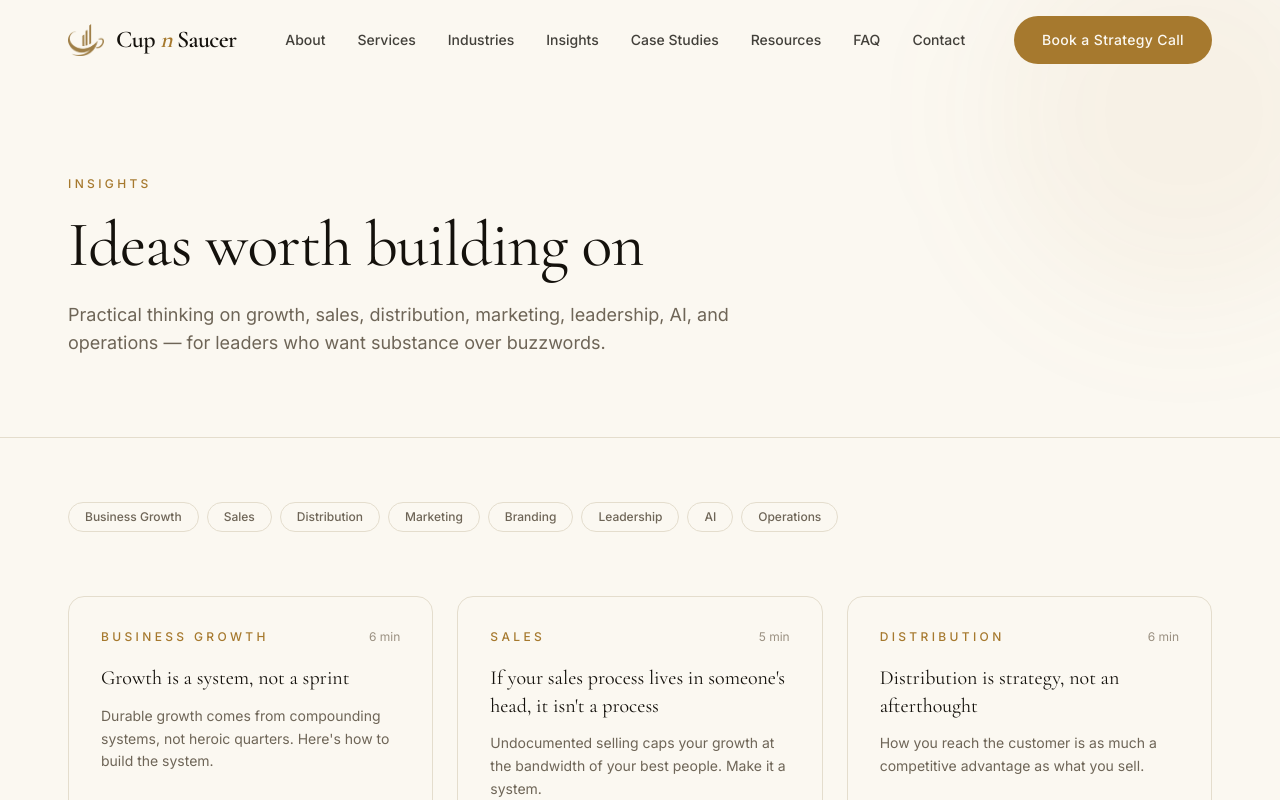
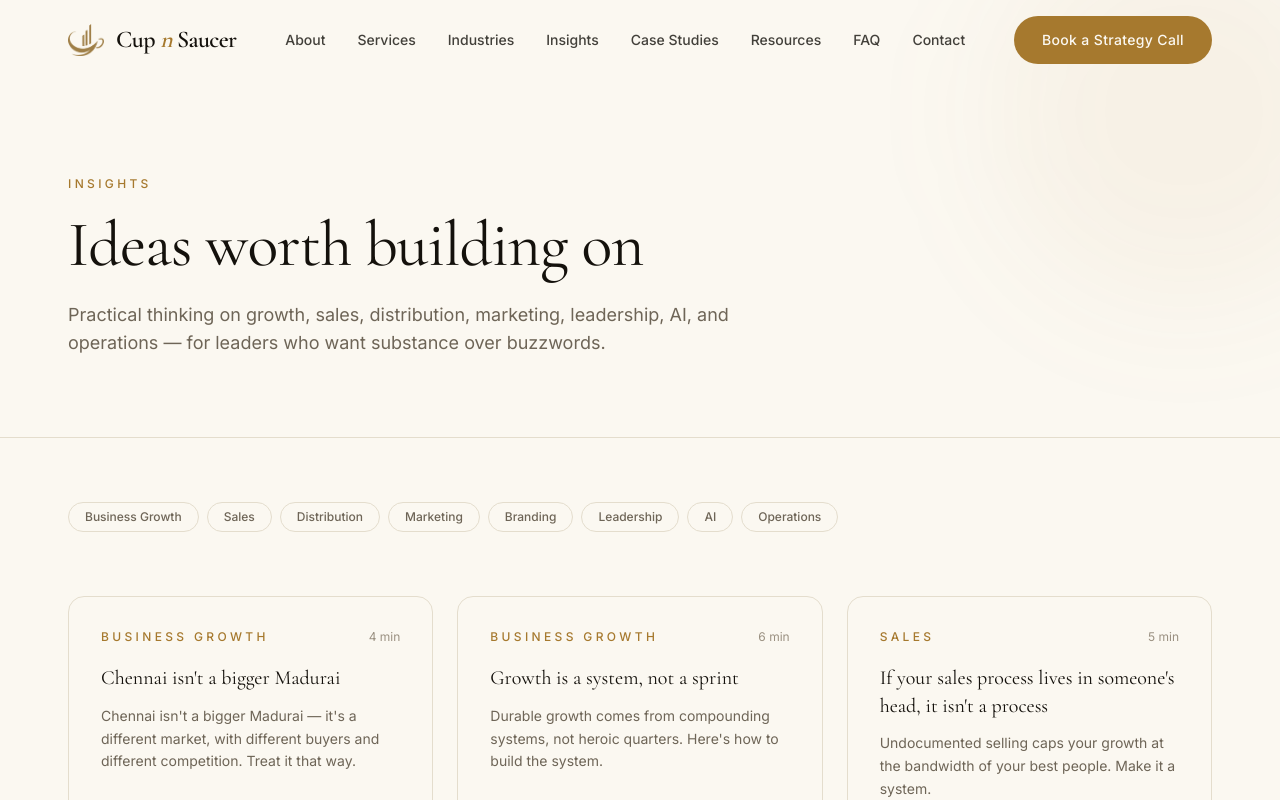
Before and after one commit to madhumitaganeshkumar123-ship-it/cupnsaucer, a Next.js app: page /insights in a window 1280 px wide. Shown: the top 800 px of the page. Built offline with nearby package versions, Linux system fonts and the light colour scheme.

Commit message:
Add Chennai expansion insight article

```diff
--- a/src/data/content.ts
+++ b/src/data/content.ts
@@ -281,6 +281,8 @@ export type Insight = {
   readMinutes: number;
   date: string;
   body: string[];
+  image?: string;
+  scrollReveal?: boolean;
 };
 
 export const insightCategories = [
@@ -295,6 +297,22 @@ export const insightCategories = [
 ];
 
 export const insights: Insight[] = [
+  {
+    slug: "chennai-isnt-a-bigger-madurai",
+    category: "Business Growth",
+    title: "Chennai isn't a bigger Madurai",
+    excerpt:
+      "Chennai isn't a bigger Madurai \u2014 it's a different market, with different buyers and different competition. Treat it that way.",
+    readMinutes: 4,
+    date: "2026-08-04",
+    body: [
+      "Chennai is often called the Detroit of Asia. It produces well over a third of India's automobiles, anchors one of the country's largest IT and BPO industries, and has become a leading hub for electronics and EV manufacturing. For a business that has proven itself in a market like Madurai, Chennai looks like the obvious next step: bigger population, bigger budgets, bigger opportunity.",
+      "But bigger isn't just more of the same. Chennai's buyers are used to dealing with larger, more process-driven vendors, and the competitive set already includes players with city-wide brand recognition. What builds trust in a tighter-knit market \u2014 relationships, reputation, word of mouth \u2014 carries far less weight when you're one of hundreds of similar businesses a buyer has never heard of.",
+      "The businesses that expand successfully treat the new city as a distinct market, not a bigger version of the old one: a positioning that explains why a Chennai buyer should choose an unfamiliar name over an established local option, a go-to-market plan built for a market where nobody already knows you, and enough operational discipline to deliver consistently once the first few deals land. Expansion doesn't create strengths and gaps that weren't already there \u2014 it just multiplies whichever ones exist.",
+    ],
+    image: "/images/insights/chennai-isnt-a-bigger-madurai.jpg",
+    scrollReveal: true,
+  },
   {
     slug: "growth-is-a-system-not-a-sprint",
     category: "Business Growth",
```
